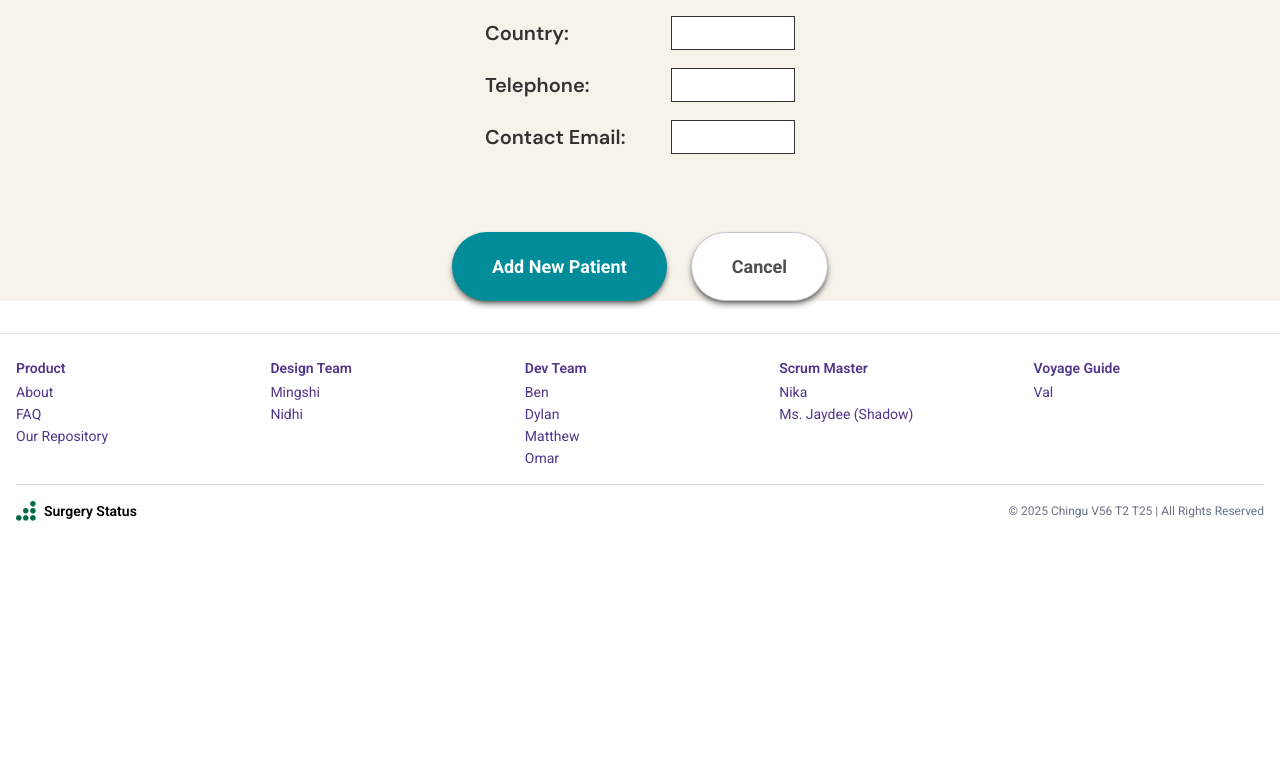
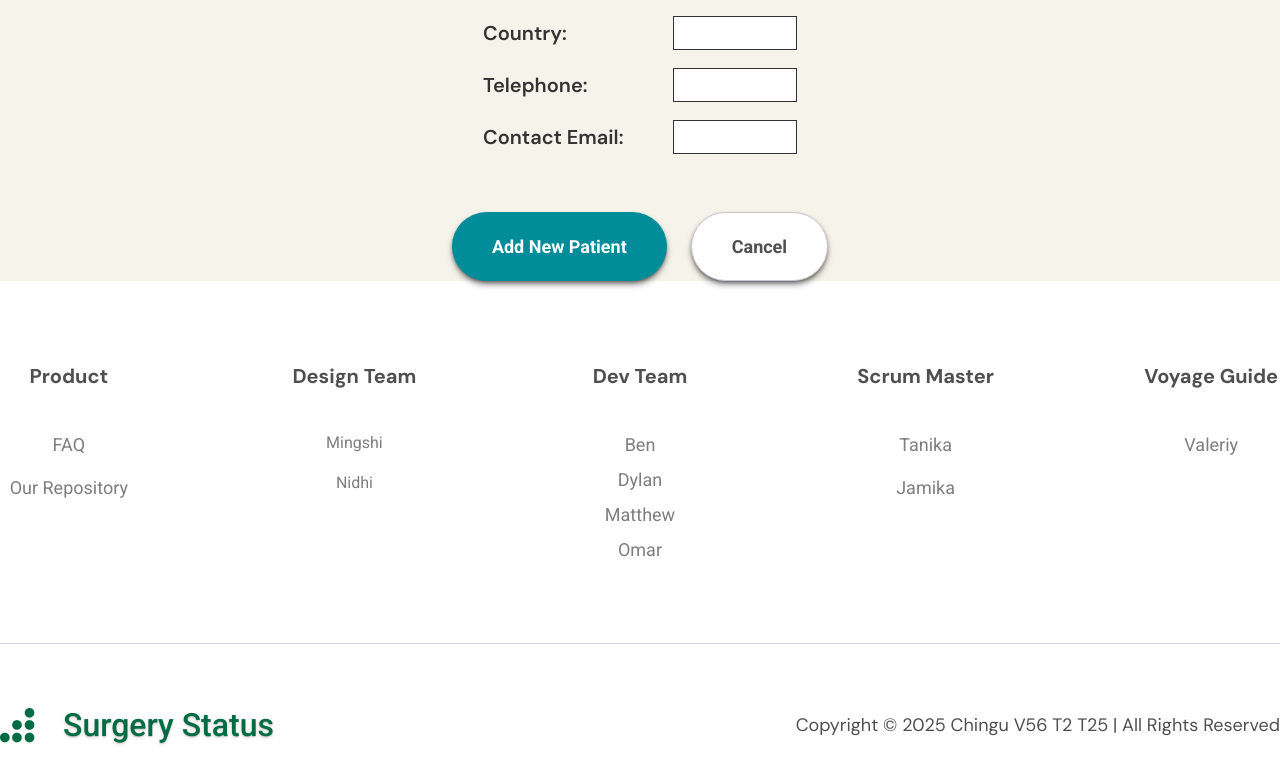
Before and after one commit to chingu-voyages/V56-tier2-team-25, a React (Vite) app: page /add in a window 1280 px wide. Shown: the part 540-1324 px from the top of the page. Before the commit the page ends 1085 px from the top, so only its background shows below. Built offline with nearby package versions, Linux system fonts and the light colour scheme.

Commit message:
update homepage, footer style

```diff
--- a/src/App.jsx
+++ b/src/App.jsx
@@ -20,8 +20,8 @@ function Home() {
       <div className="min-h-screen w-full flex flex-col">
         <Header />
         <div className="flex-1 flex items-center justify-center bg-[#F5F3EA]">
-          <div className="container flex justify-center items-center mx-auto px-8 gap-18">
-            <div className="flex flex-col justify-center w-[45%] space-y-11">
+          <div className="container flex flex-col lg:flex-row justify-center items-center mx-auto px-8 gap-18">
+            <div className="flex flex-col justify-center lg:w-[45%] space-y-11">
               <h1 className="text-[3.4rem] font-bold text-[#4F4F4F] dm-sans leading-[1.125]">
                 Get immediate updates on your loved one's surgery
               </h1>
@@ -31,7 +31,7 @@ function Home() {
               <div>
                 <button
                   type="submit"
-                  className="bg-[#008C99] text-white text-[1.125rem] font-bold rounded-[40px] px-10 py-5 cursor-pointer"
+                  className="bg-[#008C99] text-white text-[1.125rem] font-bold rounded-[40px] px-13 py-6 cursor-pointer shadow-md/60"
                 >
                   Get Started <FontAwesomeIcon icon={faArrowRight} />
                 </button>
@@ -42,7 +42,7 @@ function Home() {
               <img src={homeImg} className="w-auto object-contain"/>
             </div>
           </div>
-
+      {/*
        <div className="h-16 flex text-center items-center justify-center">
         <div
           className="w-20 mr-2 border-1 p-1 hover:cursor-pointer"
@@ -71,7 +71,7 @@ function Home() {
       </div>
       {page === "admin" ? <LandingPageAdmin /> : null}
       {page === "staff" ? <LandingPageStaff /> : null}
-      {page === "guest" ? <LandingPageGuest /> : null}
+      {page === "guest" ? <LandingPageGuest /> : null} */}
         </div>
 
       </div>
--- a/src/components/AddPatient.jsx
+++ b/src/components/AddPatient.jsx
@@ -40,16 +40,17 @@ const AddPatient = () => {
         const formData = new FormData(formElement)
         formElement.reset()
     }
+
     return (
         <>
         <section className="min-h-screen w-full flex flex-col">
             <Header/>
             <div className="flex-1 flex flex-col items-center justify-center bg-[#F5F3EA]">
                 <h2 className="text-4xl font-bold text-[#4F4F4F] mb-24">Patient Information</h2>
-                <form onSubmit={submitForm} className="flex flex-col w-[310px]">
+                <form onSubmit={submitForm} className="flex flex-col w-[314px]">
                     {formInputs}
                 </form>
-                <div className="flex gap-6 mt-15">
+                <div className="flex gap-6 mt-10">
                         <button
                             type="submit"
                             className="bg-[#008C99] text-white text-[1.125rem] font-bold rounded-[40px] px-10 py-5 cursor-pointer shadow-md/50"
--- a/src/components/Footer.jsx
+++ b/src/components/Footer.jsx
@@ -2,20 +2,19 @@ import logo from '../assets/logo.png'
 
 const Footer = () => {
     return (
-        <footer className="bg-white border-t border-gray-200 mt-8 text-[#4F378A] text-sm">
-            <div className="container mx-auto px-4 py-6">
-                <div className="grid grid-cols-2 sm:grid-cols-3 md:grid-cols-5 gap-4 sm:gap-6 text-center sm:text-left">
+        <footer className="mt-20">
+            <div className="container mx-auto">
+                <div className="grid grid-cols-2 sm:grid-cols-3 md:grid-cols-5 gap-4 sm:gap-37 text-center mb-20">
                     <div>
-                        <h3 className="font-semibold mb-1">Product</h3>
-                        <ul className="space-y-[2px]">
-                            <li><a href="#" className="hover:underline">About</a></li>
-                            <li><a href="#" className="hover:underline">FAQ</a></li>
+                        <h3 className="font-bold text-[1.25rem] dm-sans text-[#4F4F4F] mb-10">Product</h3>
+                        <ul className="space-y-4 text-[rgb(126,126,126)] text-[1.125rem]">
+                            <li><a href="#" className="hover:text-[#4F4F4F]">FAQ</a></li>
                             <li>
                                 <a
                                     href="https://github.com/chingu-voyages/V56-tier2-team-25"
                                     target="_blank"
                                     rel="noopener noreferrer"
-                                    className="hover:underline"
+                                    className="hover:text-[#4F4F4F]"
                                 >
                                     Our Repository
                                 </a>
@@ -24,32 +23,32 @@ const Footer = () => {
                         </ul>
                     </div>
                     <div>
-                        <h3 className="font-semibold mb-1">Design Team</h3>
-                        <ul className="space-y-[2px]">
+                        <h3 className="font-bold dm-sans text-[1.25rem] text-[#4F4F4F] mb-10">Design Team</h3>
+                        <ul className="space-y-4 text-[#7E7E7E] text-[1.125rem]space-y-[2px]">
                             <li>Mingshi</li>
                             <li>Nidhi</li>
                         </ul>
                     </div>
                     <div>
-                        <h3 className="font-semibold mb-1">Dev Team</h3>
-                        <ul className="space-y-[2px]">
-                            <li>Ben</li>
+                        <h3 className="font-bold dm-sans text-[1.25rem] text-[#4F4F4F] mb-10">Dev Team</h3>
+                        <ul className="space-y-2 text-[#7E7E7E] text-[1.125rem]">
+                            <li><a href="https://www.linkedin.com/in/rubenaguilar-/">Ben</a></li>
                             <li>Dylan</li>
                             <li>Matthew</li>
                             <li>Omar</li>
                         </ul>
                     </div>
                     <div>
-                        <h3 className="font-semibold mb-1">Scrum Master</h3>
-                        <ul className="space-y-[2px]">
-                            <li>Nika</li>
-                            <li>Ms. Jaydee (Shadow)</li>
+                        <h3 className="font-bold dm-sans text-[1.25rem] text-[#4F4F4F] mb-10">Scrum Master</h3>
+                        <ul className="space-y-4 text-[#7E7E7E] text-[1.125rem]">
+                            <li>Tanika</li>
+                            <li>Jamika</li>
                         </ul>
                     </div>
                     <div>
-                        <h3 className="font-semibold mb-1">Voyage Guide</h3>
-                        <ul className="space-y-[2px]">
-                            <li>Val</li>
+                        <h3 className="font-bold dm-sans text-[1.25rem] text-[#4F4F4F] mb-10">Voyage Guide</h3>
+                        <ul className="space-y-4 text-[#7E7E7E] text-[1.125rem]">
+                            <li>Valeriy </li>
                         </ul>
                     </div>
                 </div>
@@ -57,11 +56,11 @@ const Footer = () => {
                 <hr className="my-4 border-gray-300" />
 
                 <div className="flex flex-col sm:flex-row items-center justify-between gap-2 text-xs text-gray-500">
-                    <div className="flex items-center gap-2">
-                        <img src={logo} alt="logo" className="h-5" />
-                        <span className="font-semibold text-black text-sm">Surgery Status</span>
+                    <div className="flex gap-7 items-center my-11">
+                        <img src={logo} alt="logo" className="" />
+                        <span className="text-[2rem] font-medium text-shadow-md text-[#006B44]">Surgery Status</span>
                     </div>
-                    <p className="text-center sm:text-right">© 2025 Chingu V56 T2 T25 | All Rights Reserved</p>
+                    <p className="dm-sans text-[1.125rem] text-[#4F4F4F]">Copyright © 2025 Chingu V56 T2 T25 | All Rights Reserved</p>
                 </div>
             </div>
         </footer>
--- a/src/components/Navbar.jsx
+++ b/src/components/Navbar.jsx
@@ -66,7 +66,7 @@ const Navbar = () => {
 
 
     return (
-        <nav className="hidden md:flex items-center space-x-17">
+        <nav className="hidden lg:flex items-center space-x-17">
             {links}
         </nav>
     )
```
